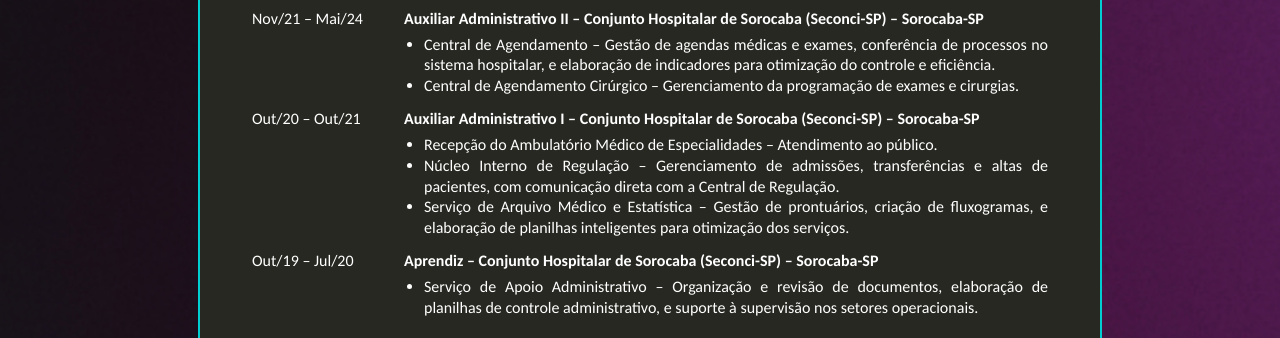
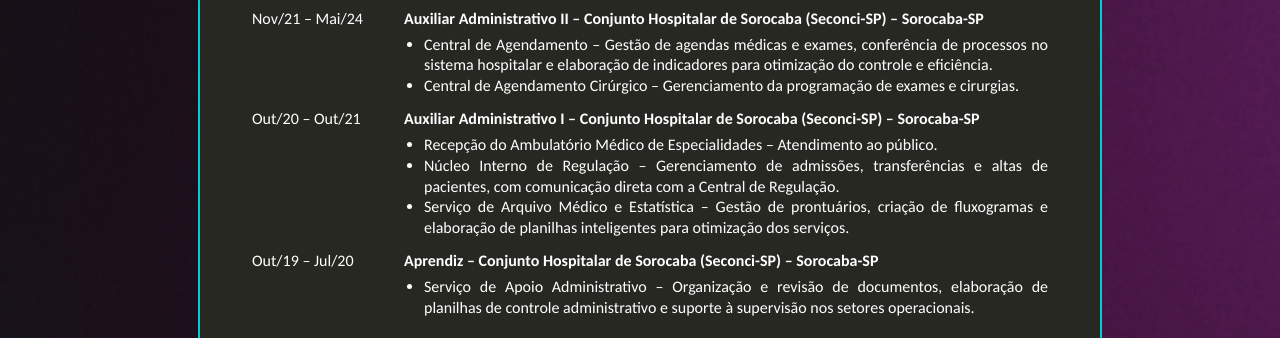
Before and after one commit to BrenonDev/ProConnect, a plain HTML site: page curriculum-vitae.html in a window 1280 px wide. Shown: the part 727-1065 px from the top of the page. Drawn offline with nearby package versions, Linux system fonts and the light colour scheme.

Commit message:
correção de textos

```diff
--- a/curriculum-vitae.html
+++ b/curriculum-vitae.html
@@ -104,7 +104,7 @@
               <td>
                 <ul>
                   <li>
-                    Central de Agendamento – Gestão de agendas médicas e exames, conferência de processos no sistema hospitalar, e elaboração de indicadores para otimização do controle e eficiência.
+                    Central de Agendamento – Gestão de agendas médicas e exames, conferência de processos no sistema hospitalar e elaboração de indicadores para otimização do controle e eficiência.
                   </li>
                   <li>
                     Central de Agendamento Cirúrgico – Gerenciamento da programação de exames e cirurgias.
@@ -131,7 +131,7 @@
                     Núcleo Interno de Regulação – Gerenciamento de admissões, transferências e altas de pacientes, com comunicação direta com a Central de Regulação.
                   </li>
                   <li>
-                    Serviço de Arquivo Médico e Estatística – Gestão de prontuários, criação de fluxogramas, e elaboração de planilhas inteligentes para otimização dos serviços.
+                    Serviço de Arquivo Médico e Estatística – Gestão de prontuários, criação de fluxogramas e elaboração de planilhas inteligentes para otimização dos serviços.
                   </li>
                 </ul>
               </td>
@@ -149,7 +149,7 @@
               <td>
                 <ul>
                   <li>
-                    Serviço de Apoio Administrativo – Organização e revisão de documentos, elaboração de planilhas de controle administrativo, e suporte à supervisão nos setores operacionais.
+                    Serviço de Apoio Administrativo – Organização e revisão de documentos, elaboração de planilhas de controle administrativo e suporte à supervisão nos setores operacionais.
                   </li>
                 </ul>
               </td>
```
Also changed, not shown: 1 other file.
